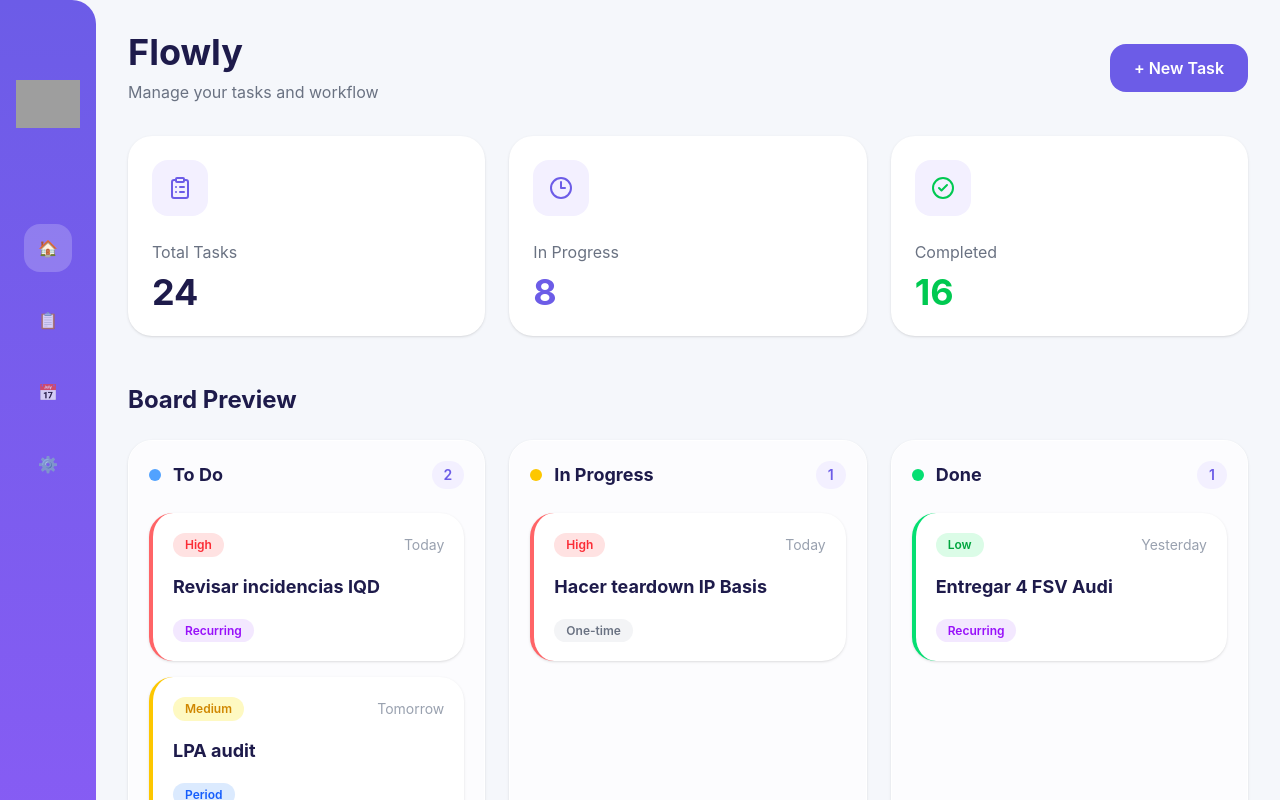
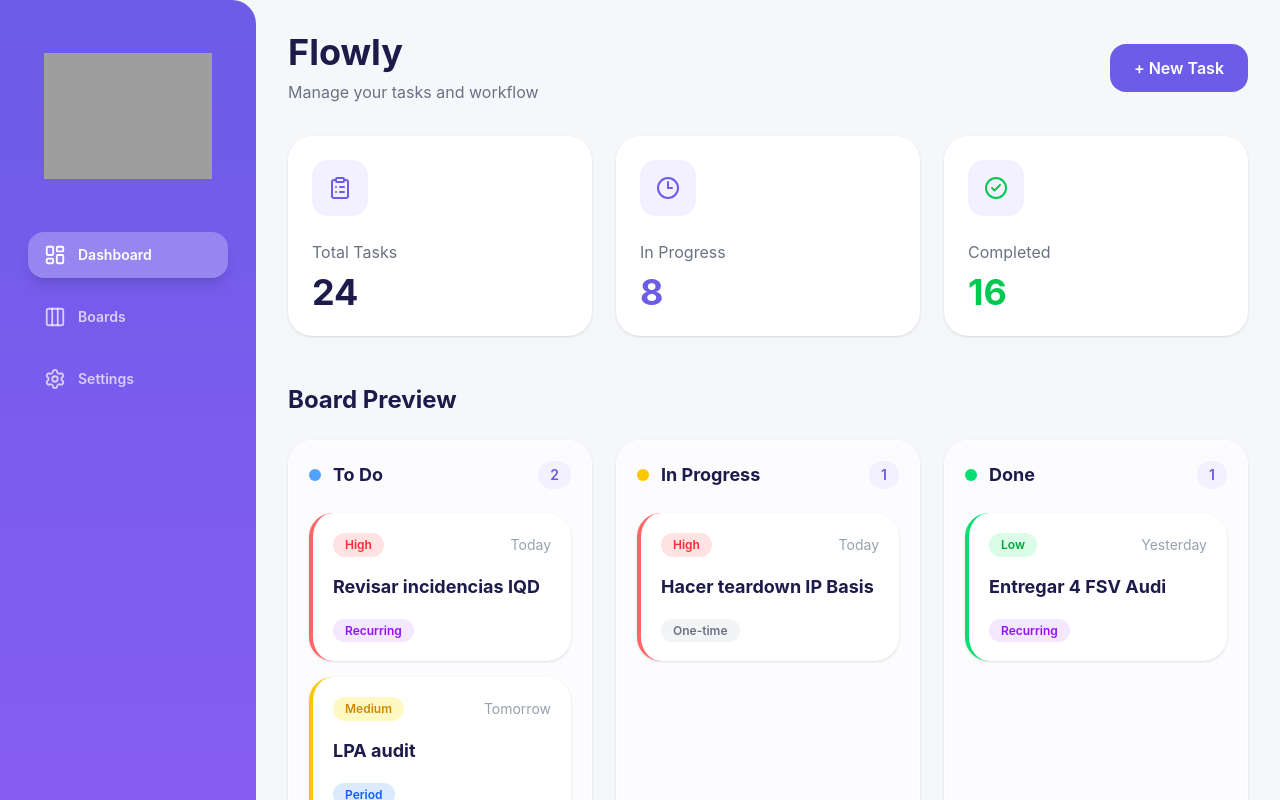
Before and after one commit to IsaDScmd/flowly, a React app in the folder frontend/: page /dashboard in a window 1280 px wide. Shown: the top 800 px of the page. Built offline with nearby package versions, Linux system fonts and the light colour scheme; grey boxes are pictures that could not be loaded; the HTML template or start-up script is replaced by a standard one.

Commit message:
Add sidebar navigation and board cards

```diff
--- a/frontend/src/components/Sidebar.jsx
+++ b/frontend/src/components/Sidebar.jsx
@@ -1,21 +1,57 @@
 import logo from "../assets/logo/flowly-logo.png"
+import { NavLink } from "react-router-dom"
+import { LayoutDashboard, Columns3, Settings } from "lucide-react"
 
 function Sidebar() {
     return (
-        <aside className="w-24 bg-gradient-to-b from-[#6C5CE7] to-[#8B5CF6] rounded-r-3xl p-4 flex flex-col items-center">
+        <aside className="w-64 bg-gradient-to-b from-[#6C5CE7] to-[#8B5CF6] rounded-r-3xl p-4 flex flex-col items-center">
             <div className="mt-4 flex items-center justify-center">
                 <img
                     src={logo}
                     alt="Flowly logo"
-                    className="w-36 h-36 object-contain"
+                    className="w-42 h-42 object-contain"
                 />
             </div>
 
-            <nav className="mt-12 flex flex-col gap-6 text-white/70">
-                <button className="w-12 h-12 rounded-2xl bg-white/20 text-white">🏠</button>
-                <button className="w-12 h-12 rounded-2xl hover:bg-white/20">📋</button>
-                <button className="w-12 h-12 rounded-2xl hover:bg-white/20">📅</button>
-                <button className="w-12 h-12 rounded-2xl hover:bg-white/20">⚙️</button>
+            <nav className="mt-8 flex flex-col gap-4 w-full px-3">
+                <NavLink
+                    to="/dashboard"
+                    className={({ isActive }) =>
+                        `flex items-center gap-3 px-4 py-3 rounded-2xl transition duration-300 ${isActive
+                            ? "bg-white/25 text-white shadow-lg"
+                            : "text-white/70 hover:bg-white/15 hover:text-white"
+                        }`
+                    }
+                >
+                    <LayoutDashboard size={22} />
+                    <span className="text-sm font-semibold">Dashboard</span>
+                </NavLink>
+
+                <NavLink
+                    to="/boards"
+                    className={({ isActive }) =>
+                        `flex items-center gap-3 px-4 py-3 rounded-2xl transition duration-300 ${isActive
+                            ? "bg-white/25 text-white shadow-lg"
+                            : "text-white/70 hover:bg-white/15 hover:text-white"
+                        }`
+                    }
+                >
+                    <Columns3 size={22} />
+                    <span className="text-sm font-semibold">Boards</span>
+                </NavLink>
+
+                <NavLink
+                    to="/settings"
+                    className={({ isActive }) =>
+                        `flex items-center gap-3 px-4 py-3 rounded-2xl transition duration-300 ${isActive
+                            ? "bg-white/25 text-white shadow-lg"
+                            : "text-white/70 hover:bg-white/15 hover:text-white"
+                        }`
+                    }
+                >
+                    <Settings size={22} />
+                    <span className="text-sm font-semibold">Settings</span>
+                </NavLink>
             </nav>
         </aside>
     )
--- /dev/null
+++ b/frontend/src/components/dashboard/BoardCard.jsx
@@ -0,0 +1,26 @@
+function BoardCard({ title, description, variant = "default" }) {
+    const isPrimary = variant === "primary"
+
+    return (
+        <div
+            className={`
+        p-6 rounded-3xl shadow-sm hover:shadow-md
+        hover:-translate-y-1 transition duration-300 cursor-pointer
+        ${isPrimary
+                    ? "bg-[#6C5CE7] text-white"
+                    : "bg-white text-[#1E1B4B]"
+                }
+      `}
+        >
+            <h2 className="text-xl font-bold">
+                {title}
+            </h2>
+
+            <p className={`mt-2 ${isPrimary ? "text-white/70" : "text-gray-500"}`}>
+                {description}
+            </p>
+        </div>
+    )
+}
+
+export default BoardCard
--- a/frontend/src/pages/Boards.jsx
+++ b/frontend/src/pages/Boards.jsx
@@ -1,7 +1,35 @@
+import BoardCard from "../components/dashboard/BoardCard"
+
 function Boards() {
     return (
         <div>
-            <h1>Boards Page</h1>
+            <div className="mb-8">
+                <h1 className="text-4xl font-bold text-[#1E1B4B]">
+                    Boards
+                </h1>
+
+                <p className="text-gray-500 mt-2">
+                    Manage your workspaces and task boards
+                </p>
+            </div>
+
+            <div className="grid grid-cols-3 gap-6">
+                <BoardCard
+                    title="Work Tasks"
+                    description="Daily work organization and priorities."
+                />
+
+                <BoardCard
+                    title="Quality Follow-up"
+                    description="Track audits, incidents and recurring actions."
+                />
+
+                <BoardCard
+                    title="+ New Board"
+                    description="Create a new workspace."
+                    variant="primary"
+                />
+            </div>
         </div>
     )
 }
--- a/frontend/src/pages/Dashboard.jsx
+++ b/frontend/src/pages/Dashboard.jsx
@@ -1,4 +1,4 @@
-import StatCard from "../components/StatCard"
+import StatCard from "../components/dashboard/StatCard"
 import DashboardHeader from "../components/dashboard/DashboardHeader"
 import TaskCard from "../components/dashboard/TaskCard"
 import KanbanColumn from "../components/dashboard/KanbanColumn"
```
Also changed, not shown: frontend/src/components/dashboard/StatCard.jsx (renamed from frontend/src/components/StatCard.jsx).
